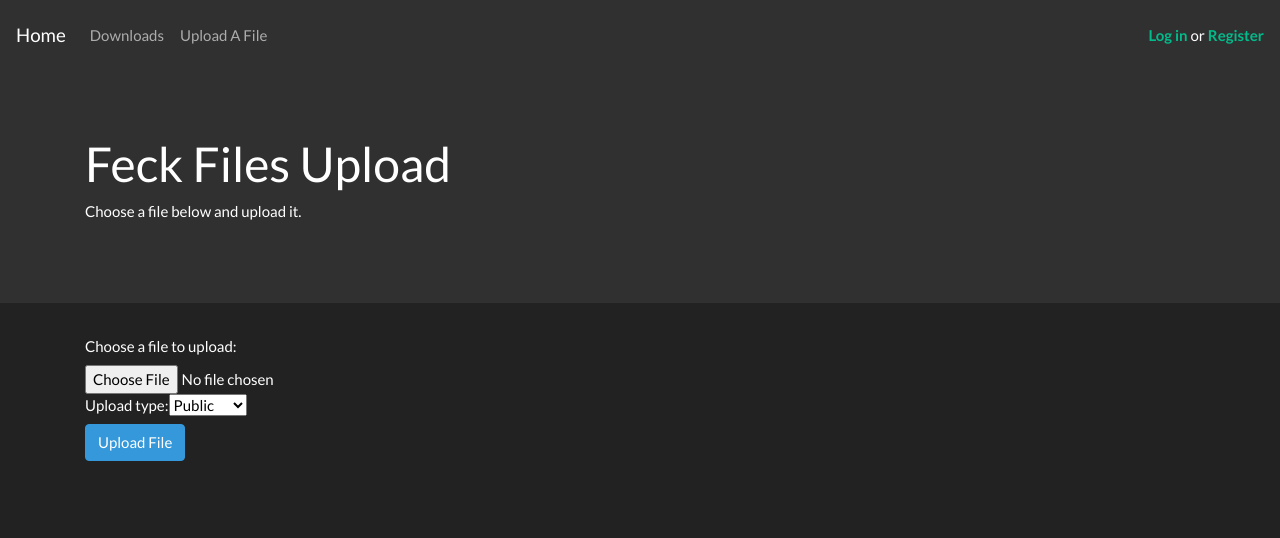
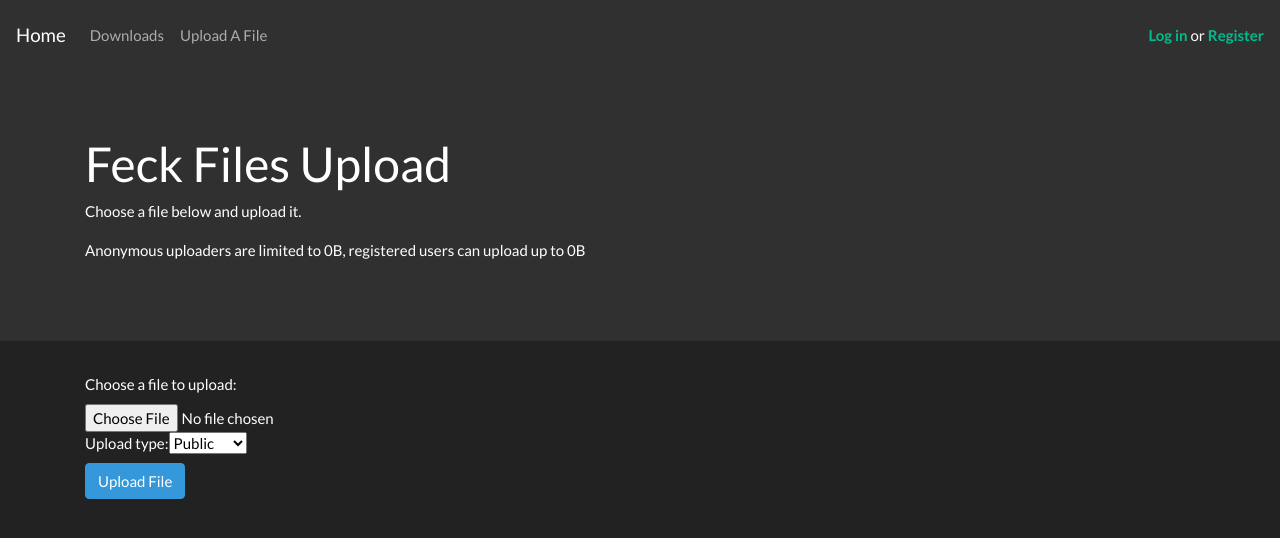
Before and after one commit to ApocalypseCalculator/Feck, a React (Vite) app in the folder client/: page /upload in a window 1280 px wide. Shown: the top 538 px of the page. Built offline with nearby package versions, Linux system fonts and the light colour scheme; no server answers.

Commit message:
add client side upload limit

```diff
--- a/client/src/components/upload/index.tsx
+++ b/client/src/components/upload/index.tsx
@@ -1,11 +1,13 @@
 import * as React from "react";
 import * as axios from "axios";
 import { SessionContext } from "../../util/session";
+import { InfoContext } from "../../util/info";
 
 import "./index.scss";
 
 export const Upload = () => {
     const session = React.useContext(SessionContext);
+    const info = React.useContext(InfoContext);
     let [csrf, setCsrf] = React.useState("");
     let [percentdone, setPercentdone] = React.useState(0);
     let [status, setStatus] = React.useState("form");
@@ -23,6 +25,11 @@ export const Upload = () => {
         e.preventDefault();
         setStatus("uploading");
         let fd = new FormData(e.target as HTMLFormElement);
+        let size = (fd.get("fileToUpload") as File).size;
+        if ((session.user.loggedin && size > info.filelimit.registered) || (!session.user.loggedin && size > info.filelimit.anon)) {
+            setStatus("toobig");
+        }
+        else {
             axios.default.post('/api/upload', fd, {
                 headers: {
                     "csrftoken": csrf,
@@ -46,6 +53,7 @@ export const Upload = () => {
                 setStatus("failed");
             });
         }
+    }
 
     return (
         <div className={"upload"}>
@@ -53,6 +61,7 @@ export const Upload = () => {
                 <div className={"container"}>
                     <h1>Feck Files Upload</h1>
                     <p>Choose a file below and upload it.</p>
+                    <p>Anonymous uploaders are limited to {formatSize(info.filelimit.anon)}, registered users can upload up to {formatSize(info.filelimit.anon)}</p>
                 </div>
             </div>
             <div className={"container"} id={"uploaddiv"}>
@@ -64,6 +73,7 @@ export const Upload = () => {
 
 function UploadContainer(props: any) {
     const session = React.useContext(SessionContext);
+    const info = React.useContext(InfoContext);
     if (props.status === "form") {
         return (<form method={"POST"} encType={"multipart/form-data"} id={"upload"} onSubmit={props.submitUpload}>
             <label htmlFor={"fileToUpload"}>Choose a file to upload:</label>
@@ -86,6 +96,9 @@ function UploadContainer(props: any) {
         </div><br></br>
             <div id={"progress-wrp"}><div className={"progress-bar"} style={{ width: `${props.percentdone}%` }}></div><div className={"status"}>{props.percentdone + "%"}</div></div></>)
     }
+    else if (props.status === "toobig") {
+        return (<div className={"alert alert-danger"}><strong>Size limit exceeded</strong>Anonymous uploaders are limited to {formatSize(info.filelimit.anon)}, registered users can upload up to {formatSize(info.filelimit.anon)}</div>);
+    }
     else if (props.status === "failed") {
         return (<div className={"alert alert-danger"}><strong>Oops</strong> upload failed!</div>);
     }
@@ -106,3 +119,17 @@ function UploadContainer(props: any) {
         return <></>
     }
 }
+
+function formatSize(number: number): string {
+    if (number >= 1024 * 1024) {
+        let mbSize = number / (1024 * 1024);
+        return `${mbSize.toFixed(1)}`.replace(/\B(?=(\d{3})+(?!\d))/g, ",") + "MB";
+    }
+    else if (number >= 1024) {
+        let kbSize = number / (1024);
+        return `${kbSize.toFixed(1)}KB`;
+    }
+    else {
+        return `${number}B`;
+    }
+}
```
Lines whose indentation alone changed are shown as unchanged.
